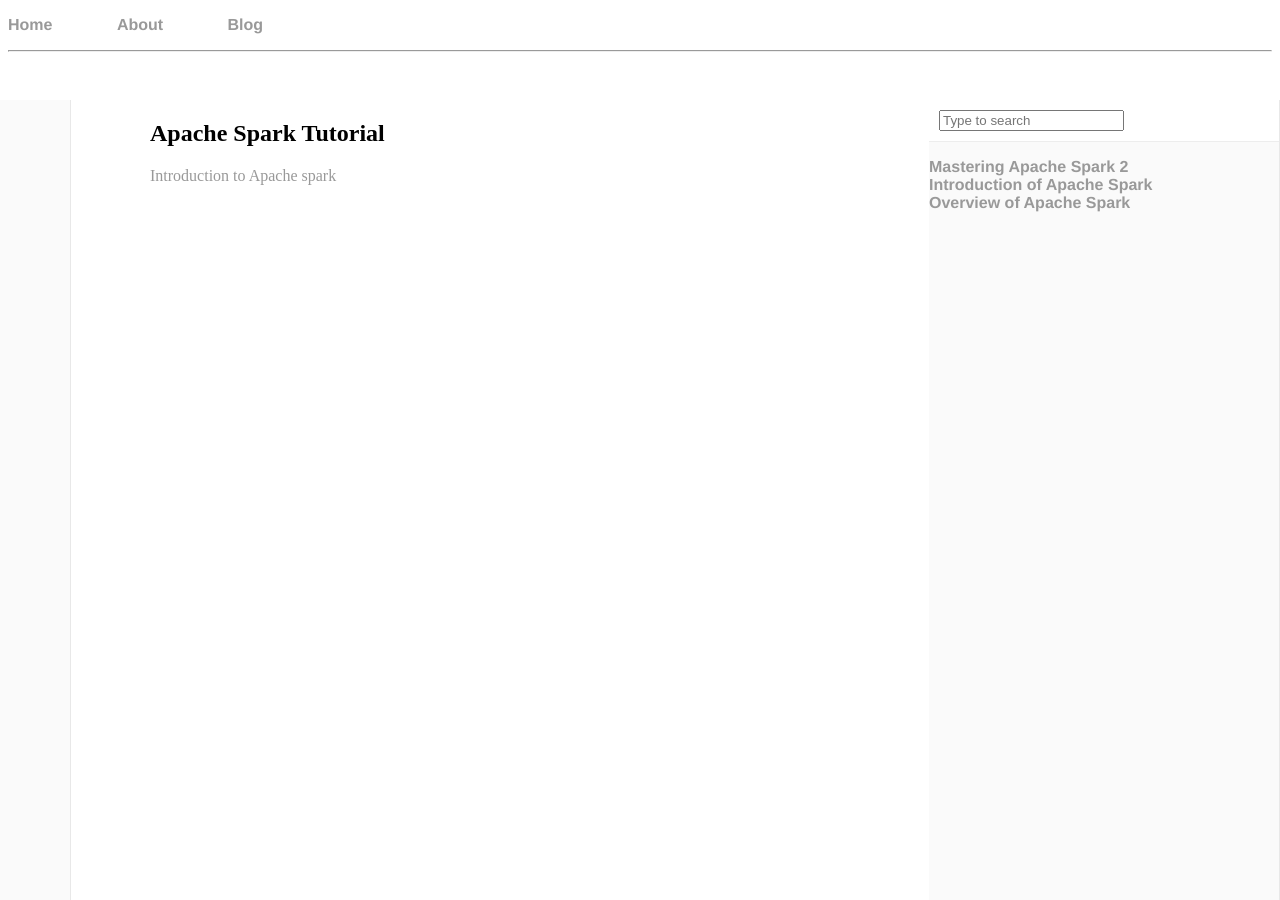
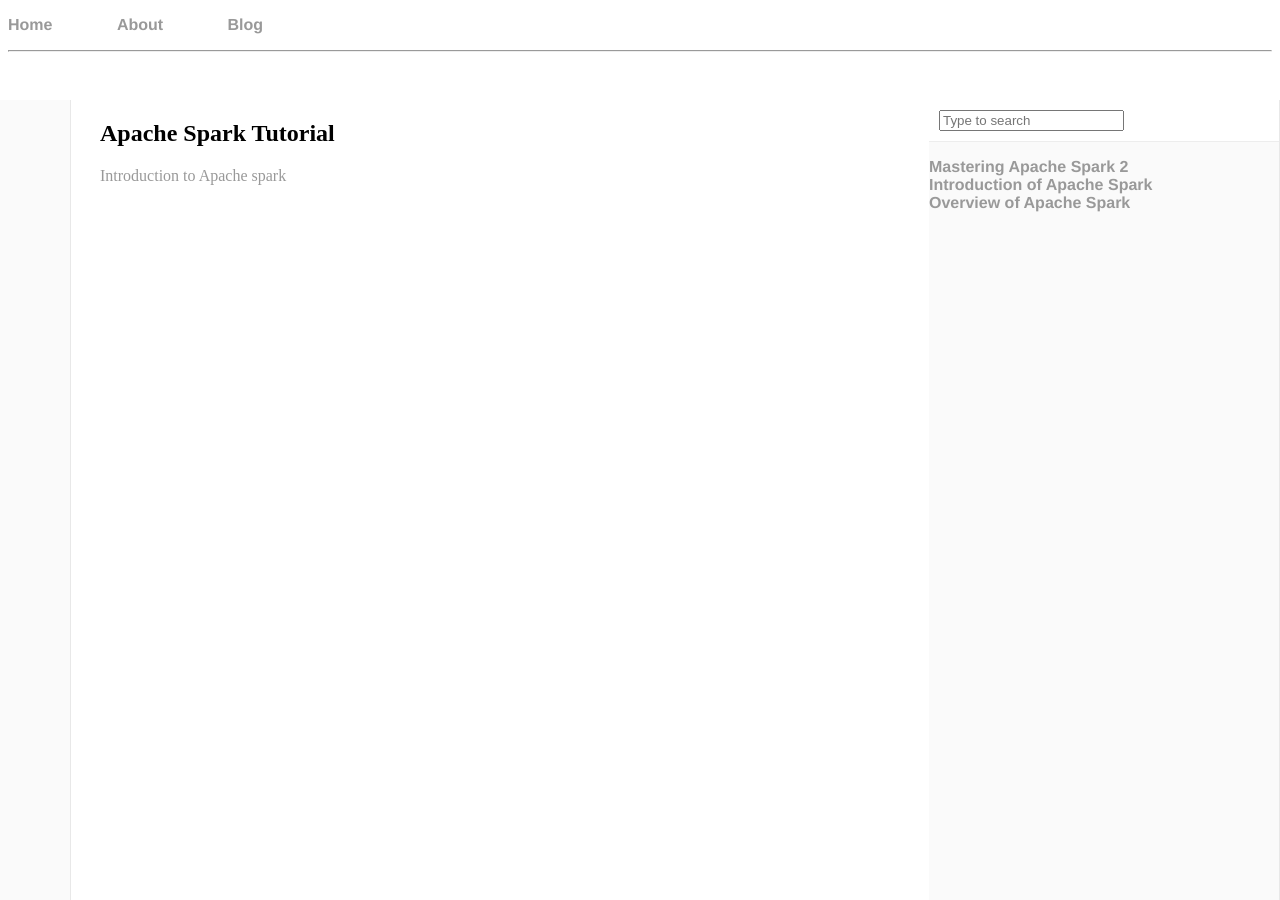
Before and after one commit to spark-tutorial/spark-tutorial.github.io, a Jekyll site: the page built from index.html, in a window 1280 px wide. Built offline with Jekyll 4.4.1, drawn with Linux system fonts in a browser that asks for light colours.

Commit message:
Update main.css

```diff
--- a/css/main.css
+++ b/css/main.css
@@ -118,8 +118,8 @@
 .book-body {
     position: absolute;
     top: 100px;
-    right: 400px;
-    left: 150px;
+    right: 450px;
+    left: 100px;
     bottom: 100px;
     overflow-y: auto;
     color: #000;
```
